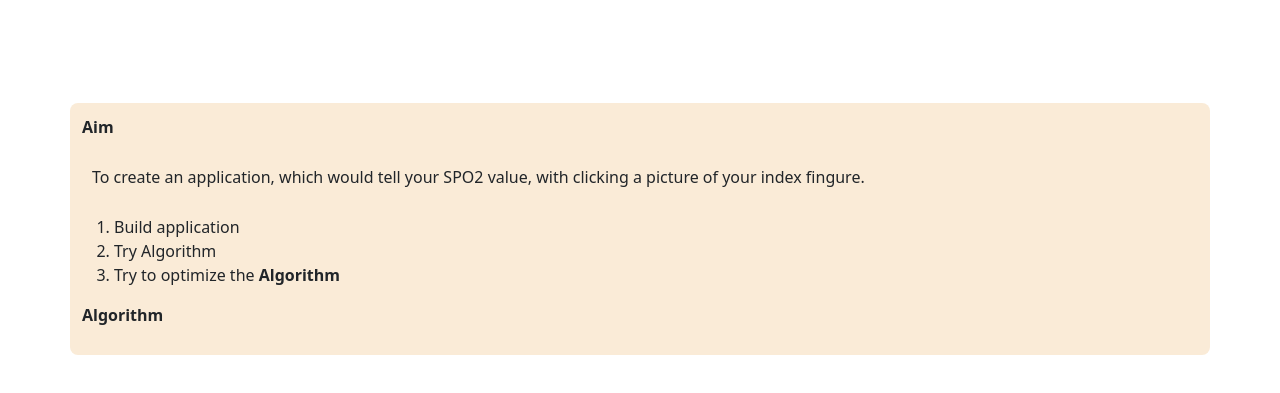
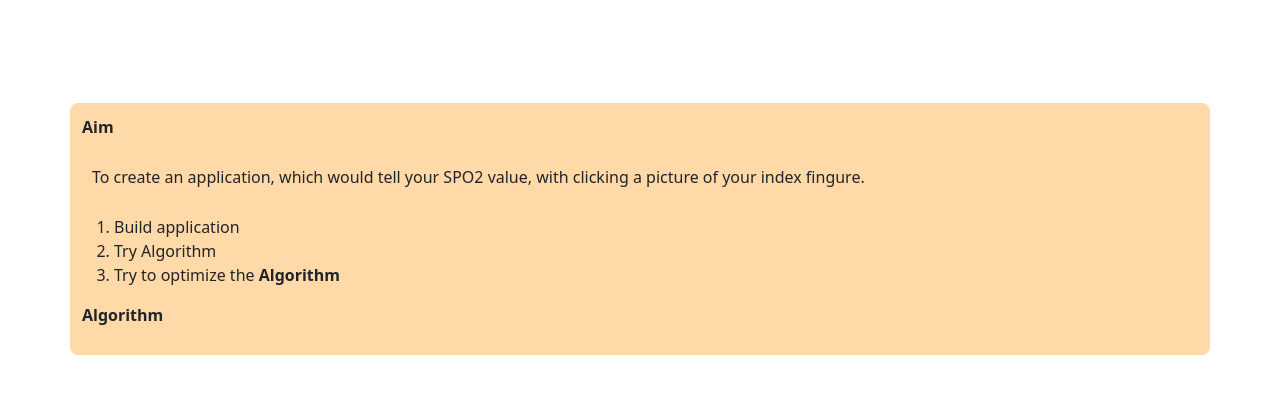
Before and after one commit to ashwath007/SPO2-1, a plain HTML site: page landing.html in a window 1280 px wide. Shown: the part 53-446 px from the top of the page. Drawn offline with nearby package versions, Linux system fonts and the light colour scheme.

Commit message:
Added Algo

```diff
--- a/landing.html
+++ b/landing.html
@@ -10,7 +10,7 @@
     <link href="https://cdn.jsdelivr.net/npm/bootstrap@5.0.1/dist/css/bootstrap.min.css" rel="stylesheet" integrity="sha384-+0n0xVW2eSR5OomGNYDnhzAbDsOXxcvSN1TPprVMTNDbiYZCxYbOOl7+AMvyTG2x" crossorigin="anonymous">
     <style>
         .algo {
-            background-color: antiquewhite;
+            background-color: rgb(255, 217, 168);
             margin-top: 156px;
             border-radius: 8px;
             padding: 12px;
```
Also changed, not shown: Algorithm/DATA/imp.jpg (added), Algorithm/DATA/sab.jpg (added), Algorithm/DATA/vp.jpg (added), 4 other files.
